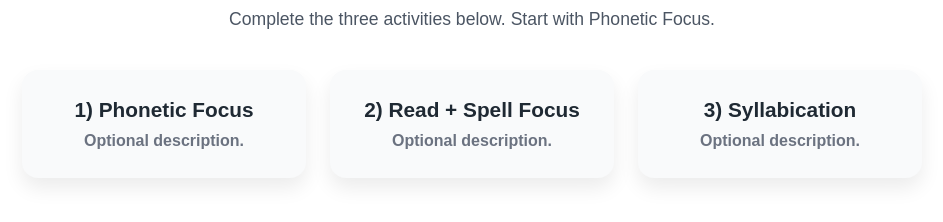
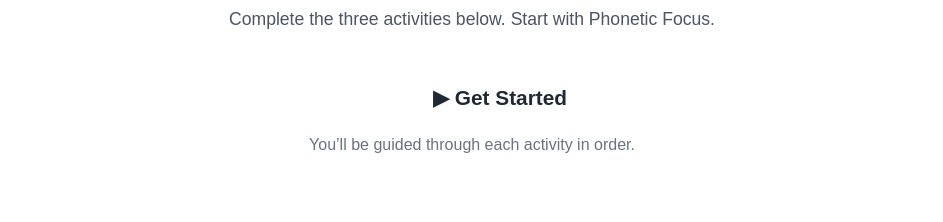
Before and after one commit to Charlesrobertsonn/R-1, a plain HTML site: page phonology/level-1/index.html in a window 1280 px wide. Shown: the part 158-380 px from the top of the page, without its empty margins (168-1111 px from the left). Drawn offline with Linux system fonts and the light colour scheme.

Commit message:
Update index.html

```diff
--- a/phonology/level-1/index.html
+++ b/phonology/level-1/index.html
@@ -20,36 +20,15 @@
     <p>Complete the three activities below. Start with Phonetic Focus.</p>
 
     <!-- Activity cards -->
-    <div class="features-list">
+    <div style="text-align: center; margin-top: 40px;">
+  <a href="./read-spell-focus.html" class="feature-link" style="display: inline-block; padding: 16px 28px; border-radius: 12px; font-weight: 700;">
+    ▶ Get Started
+  </a>
+  <div class="feature-subtext" style="margin-top: 10px;">
+    You’ll be guided through each activity in order.
+  </div>
+</div>
 
-      <div class="feature-item">
-        <a href="./phonetic-focus.html" class="feature-link">
-          <strong>1) Phonetic Focus</strong>
-          <div class="feature-subtext">
-            Optional description.
-          </div>
-        </a>
-      </div>
-
-      <div class="feature-item">
-        <a href="./read-spell-focus.html" class="feature-link">
-          <strong>2) Read + Spell Focus</strong>
-          <div class="feature-subtext">
-            Optional description.
-          </div>
-        </a>
-      </div>
-
-      <div class="feature-item">
-        <a href="./syllabication.html" class="feature-link">
-          <strong>3) Syllabication</strong>
-          <div class="feature-subtext">
-            Optional description.
-          </div>
-        </a>
-      </div>
-
-    </div>
   </main>
 </body>
 </html>
```
